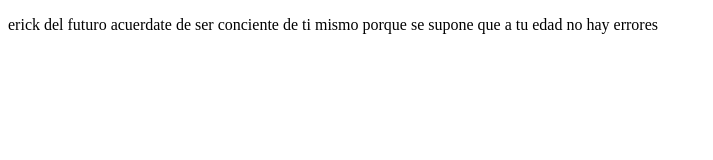
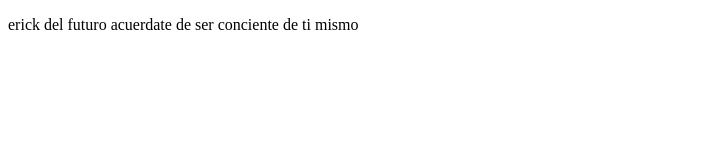
Before and after one commit to ericknmorales/primerPush, a plain HTML site: page index.html in a window 1280 px wide. Shown: the whole page, without its empty margins (0-713 px from the left). Drawn offline with Linux system fonts and the light colour scheme.

Commit message:
Update index.html

```diff
--- a/index.html
+++ b/index.html
@@ -8,7 +8,7 @@
 </head>
 <body>
     <p>
-        erick del futuro acuerdate de ser conciente de ti mismo porque se supone que a tu edad no hay errores
+        erick del futuro acuerdate de ser conciente de ti mismo
     </p>
 </body>
 </html>
```
